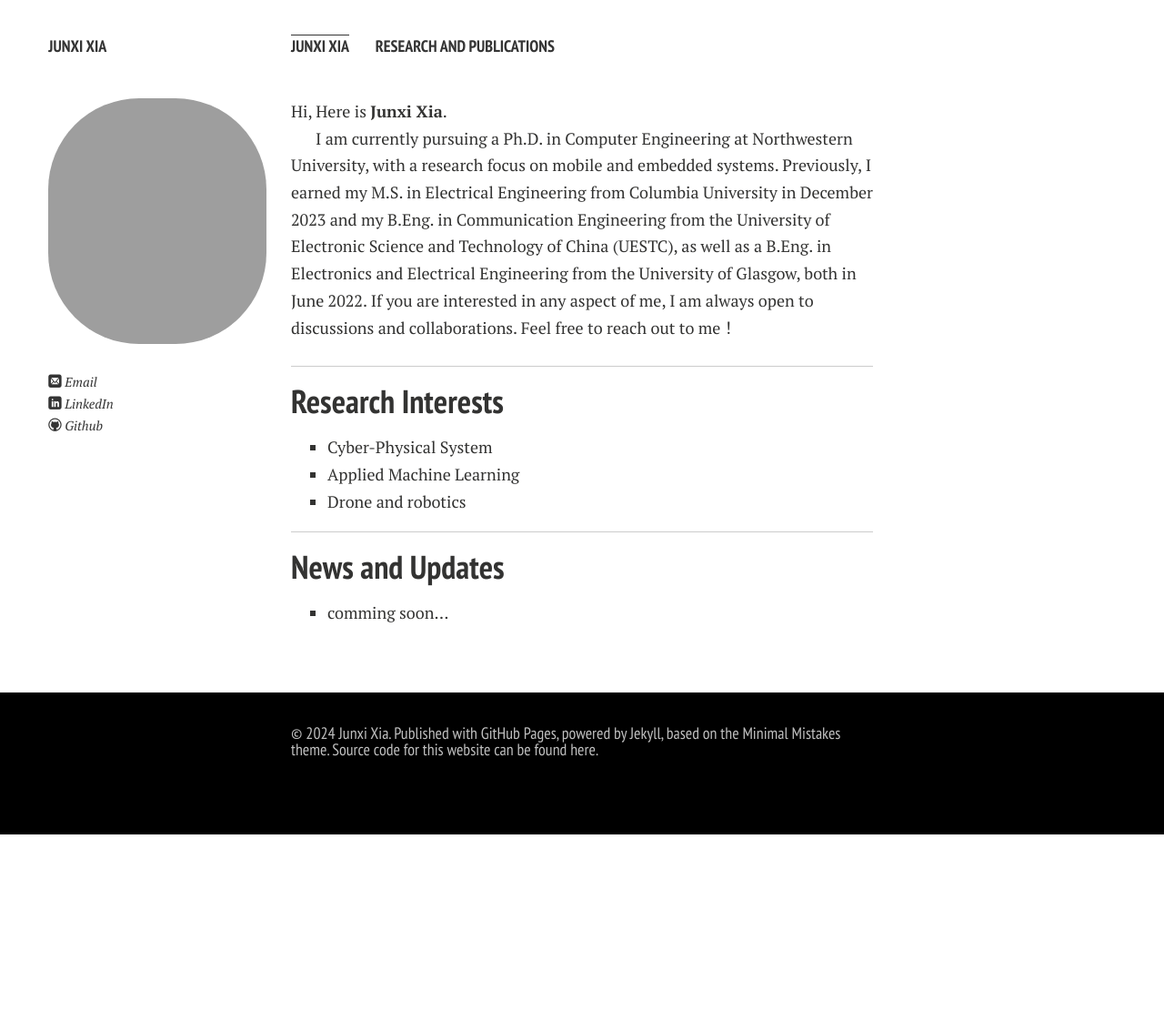
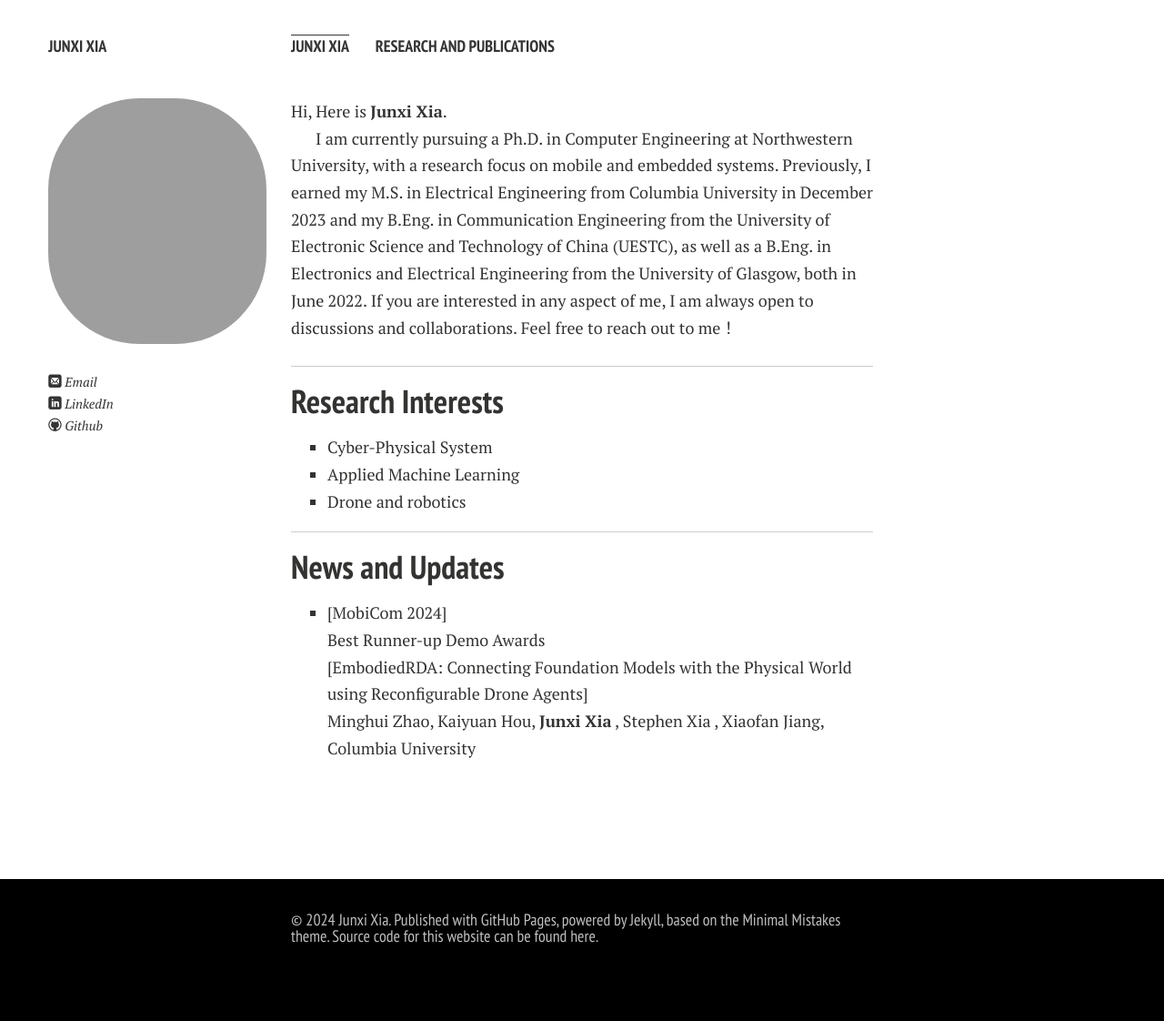
Before and after one commit to MasterBruce1/MasterBruce1.github.io, a Jekyll site: the page built from index.md, in a window 1280 px wide. Shown: the whole page at 91% size. Built offline with Jekyll 4.4.1, drawn with Linux system fonts in a browser that asks for light colours; nearby versions of some CDN libraries; comment, search, counter and statistics services are not loaded; a style sheet for code colours, icons or effects is not loaded; before the commit the page ends 917 px from its top, so only the background shows below that.

Commit message:
Update index.md

```diff
--- a/index.md
+++ b/index.md
@@ -21,5 +21,6 @@ If you are interested in any aspect of me, I am always open to discussions and c
 
 ## News and Updates
 
-- comming soon...
+- [MobiCom 2024]<br> Best Runner-up Demo Awards<br>[EmbodiedRDA: Connecting Foundation Models with the Physical World using Reconfigurable Drone Agents]<br>Minghui Zhao, Kaiyuan Hou, **Junxi Xia** , Stephen Xia , Xiaofan Jiang, Columbia University
+
 <br>
```
